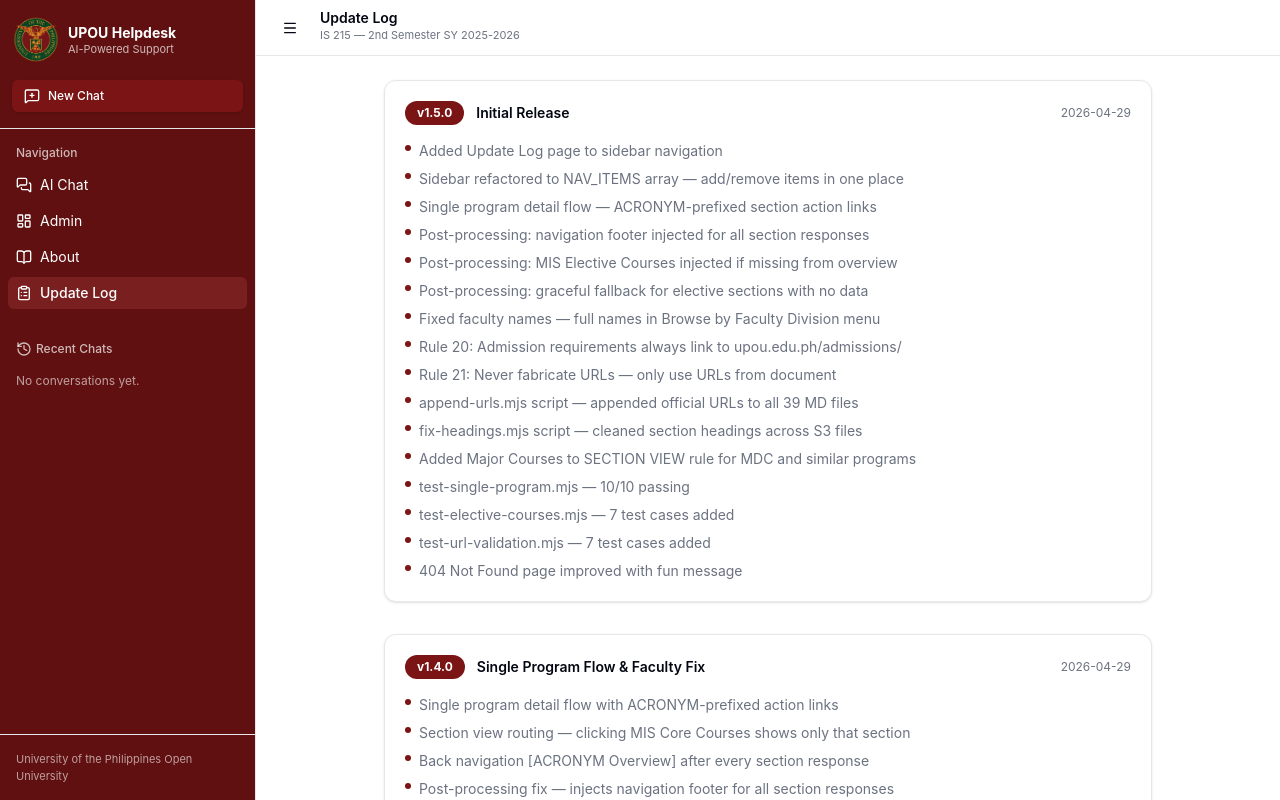
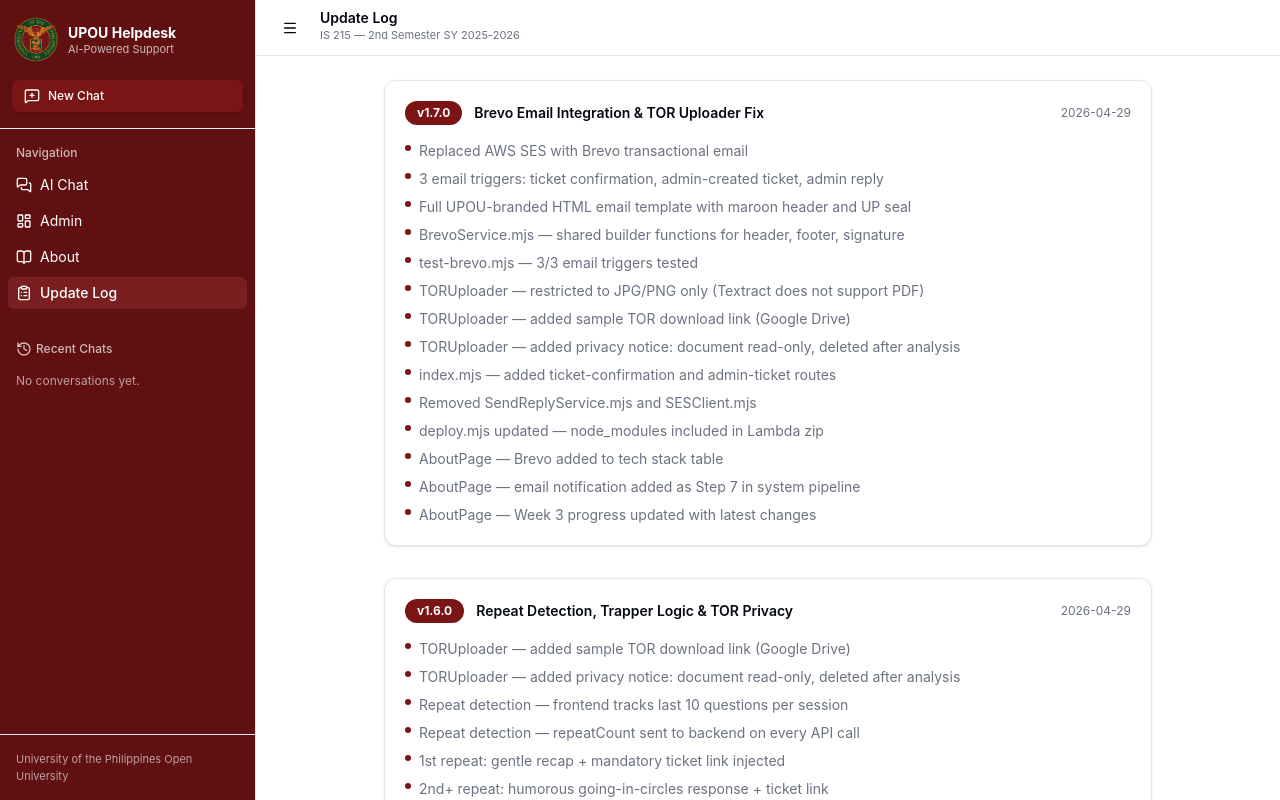
Before and after one commit to roycehorta/IS215_AI_Helpdesk_Assistant_Degree_Programs, a React (Vite) app in the folder frontend/: page /updates in a window 1280 px wide. Built offline with nearby package versions, Linux system fonts and the light colour scheme.

Commit message:
feature:Updated Uploader, About Page, Update Page and Brevo.

```diff
--- a/frontend/src/components/upou/TORUploader.tsx
+++ b/frontend/src/components/upou/TORUploader.tsx
@@ -7,8 +7,8 @@ interface TORUploaderProps {
   onResult: (recommendation: string) => void;
 }
 
-const ALLOWED_TYPES = ["image/jpeg", "image/jpg", "image/png", "application/pdf"];
-const ALLOWED_EXTENSIONS = [".jpg", ".jpeg", ".png", ".pdf"];
+const ALLOWED_TYPES = ["image/jpeg", "image/jpg", "image/png"];
+const ALLOWED_EXTENSIONS = [".jpg", ".jpeg", ".png"];
 const MAX_SIZE_MB = 5;
 
 export function TORUploader({ onResult }: TORUploaderProps) {
@@ -23,11 +23,11 @@ export function TORUploader({ onResult }: TORUploaderProps) {
     // Check extension
     const ext = "." + f.name.split(".").pop()?.toLowerCase();
     if (!ALLOWED_EXTENSIONS.includes(ext)) {
-      return `File type not supported. Please upload JPG, PNG, or PDF only. (.webp, .heic, and other formats are not accepted)`;
+      return `File type not supported. Please upload JPG and PNG only. (PDF, .webp, .heic, and other formats are not accepted)`;
     }
     // Check MIME type
     if (!ALLOWED_TYPES.includes(f.type)) {
-      return `Invalid file type: ${f.type}. Only JPG, PNG, and PDF are supported.`;
+      return `Invalid file type: ${f.type}. Only JPG and PNG are supported.`;
     }
     // Check size
     if (f.size > MAX_SIZE_MB * 1024 * 1024) {
@@ -124,7 +124,7 @@ export function TORUploader({ onResult }: TORUploaderProps) {
         <input
           ref={inputRef}
           type="file"
-          accept=".jpg,.jpeg,.png,.pdf"
+          accept=".jpg,.jpeg,.png"
           className="hidden"
           onChange={(e) => {
             const f = e.target.files?.[0];
@@ -159,10 +159,10 @@ export function TORUploader({ onResult }: TORUploaderProps) {
           <div className="space-y-2">
             <Upload className="h-7 w-7 text-primary/40 mx-auto" />
             <p className="text-sm font-medium text-gray-700">
-              Drop your TOR or Diploma here
+              Drop your Diploma or TOR here
             </p>
             <p className="text-xs text-gray-400">
-              JPG, PNG, PDF only · Max {MAX_SIZE_MB}MB
+              JPG, PNG only · Max {MAX_SIZE_MB}MB
             </p>
             <p className="text-[11px] text-red-400">
               ⚠️ .webp, .heic, and other formats are not supported
@@ -170,6 +170,28 @@ export function TORUploader({ onResult }: TORUploaderProps) {
           </div>
         )}
       </div>
+
+      {/* Sample file link */}
+      <p className="text-xs text-muted-foreground">
+        Don't have a file ready?{" "}
+        <a
+          href="https://drive.google.com/drive/folders/1K3t5O3o7u0Jm1Rjy502_xnHYyEJbUibw?usp=sharing"
+          target="_blank"
+          rel="noopener noreferrer"
+          className="text-primary underline hover:opacity-80"
+        >
+          Download a sample Diploma here
+        </a>
+      </p>
+
+      {/* Privacy notice */}
+      <p className="text-xs text-muted-foreground flex items-start gap-1">
+        <span className="shrink-0">🔒</span>
+        <span>
+          Your document is only read to generate program recommendations and is
+          never stored. It is deleted from our servers immediately after analysis.
+        </span>
+      </p>
 
       {/* Image preview */}
       {preview && (
--- a/frontend/src/pages/AboutPage.tsx
+++ b/frontend/src/pages/AboutPage.tsx
@@ -28,9 +28,10 @@ const TECH_STACK = [
   { layer: "Backend",   tech: "Node.js ESM, AWS Lambda"                               },
   { layer: "AI",        tech: "OpenAI GPT-4o mini"                                    },
   { layer: "Storage",   tech: "Amazon S3 — knowledge base & diploma uploads"          },
-  { layer: "Database",  tech: "Amazon DynamoDB — support tickets"                     },
+  { layer: "Database",  tech: "Amazon DynamoDB — support tickets & checklist"         },
   { layer: "OCR",       tech: "Amazon Textract — diploma text extraction"             },
   { layer: "API",       tech: "Amazon API Gateway (HTTP API)"                         },
+  { layer: "Email",     tech: "Brevo (nodemailer SMTP) — ticket confirmation & reply" },
 ];
 
 const UPOU_DOMAINS = [
@@ -85,6 +86,14 @@ const PROGRESS = [
       "README and architecture documentation written",
       "Stress-test questions prepared for demo video",
       "Textract bonus feature planned for diploma upload",
+      "Replaced AWS SES with Brevo transactional email",
+      "3 email triggers: ticket confirmation, admin-created, admin reply",
+      "TORUploader updated — JPG/PNG only, sample file link, privacy notice",
+      "Repeat detection added — gentle recap on 1st repeat, humor on 2nd+",
+      "Trapper logic refined — skips if bot already offered ticket",
+      "Decision matrix test suite — 15 test cases with token tracking",
+      "Repeat detection test suite — 7 test cases",
+      "System prompt expanded to 26 strict rules",
     ],
   },
 ];
@@ -194,7 +203,7 @@ export default function AboutPage() {
               An AI-powered helpdesk chatbot for UP Open University that answers questions about UPOU Degree Programs.
               It uses a RAG (Retrieval-Augmented Generation) pipeline — when a user asks a question, the system fetches
               relevant documents from S3 and sends them to OpenAI to generate an accurate, context-aware answer.
-              If the bot cannot answer, it automatically creates a support ticket in DynamoDB.
+              If the bot cannot answer, it automatically suggests opening a support ticket.
             </p>
             <div className="grid grid-cols-1 sm:grid-cols-3 gap-4">
               {[
@@ -264,8 +273,9 @@ export default function AboutPage() {
                 { step: "2", label: "Merge Memory",         desc: "Combine last 6 messages with current question for context"       },
                 { step: "3", label: "Extract Keywords",     desc: "Remove stop words and identify faculty/level keywords"           },
                 { step: "4", label: "Fetch S3 Context",     desc: "Retrieve matching .md documents from S3 knowledge base"         },
-                { step: "5", label: "Generate Answer",      desc: "Send documents + question to OpenAI GPT-4o mini"                },
-                { step: "6", label: "Return / Auto-Ticket", desc: "Return answer — if unanswerable, suggest a support ticket"      },
+                { step: "5", label: "Generate Answer",      desc: "Send documents + question to OpenAI GPT-4o mini with 26 rules"  },
+                { step: "6", label: "Return / Suggest Ticket", desc: "Return answer — if unanswerable, suggest a support ticket"   },
+                { step: "7", label: "Email Notification",   desc: "Brevo sends confirmation, admin-created, or reply email to student" },
               ].map((s, i, arr) => (
                 <div key={i} className="flex items-start gap-3">
                   <div className="flex flex-col items-center">
--- a/frontend/src/pages/ChatPage.tsx
+++ b/frontend/src/pages/ChatPage.tsx
@@ -200,7 +200,7 @@ const ChatPage: FC<ChatPageProps> = ({ chatState }) => {
           {showUploader && (
             <div className="mb-3 p-4 border border-primary/20 rounded-xl bg-primary/5">
               <p className="text-xs font-semibold text-primary mb-3">
-                📄 Upload your TOR or Diploma for personalized UPOU program
+                📄 Upload your Diploma or TOR for personalized UPOU program
                 recommendations
               </p>
               <TORUploader onResult={handleTORResult} />
--- a/frontend/src/pages/UpdateLogsPage.tsx
+++ b/frontend/src/pages/UpdateLogsPage.tsx
@@ -2,6 +2,51 @@
 import { SidebarTrigger } from "@/components/ui/sidebar";
 
 const UPDATES = [
+  {
+    version: "v1.7.0",
+    date: "2026-04-29",
+    items: [
+      "Replaced AWS SES with Brevo transactional email",
+      "3 email triggers: ticket confirmation, admin-created ticket, admin reply",
+      "Full UPOU-branded HTML email template with maroon header and UP seal",
+      "BrevoService.mjs — shared builder functions for header, footer, signature",
+      "test-brevo.mjs — 3/3 email triggers tested",
+      "TORUploader — restricted to JPG/PNG only (Textract does not support PDF)",
+      "TORUploader — added sample TOR download link (Google Drive)",
+      "TORUploader — added privacy notice: document read-only, deleted after analysis",
+      "index.mjs — added ticket-confirmation and admin-ticket routes",
+      "Removed SendReplyService.mjs and SESClient.mjs",
+      "deploy.mjs updated — node_modules included in Lambda zip",
+      "AboutPage — Brevo added to tech stack table",
+      "AboutPage — email notification added as Step 7 in system pipeline",
+      "AboutPage — Week 3 progress updated with latest changes",
+    ],
+  },
+  {
+    version: "v1.6.0",
+    date: "2026-04-29",
+    items: [
+      "TORUploader — added sample TOR download link (Google Drive)",
+      "TORUploader — added privacy notice: document read-only, deleted after analysis",
+      "Repeat detection — frontend tracks last 10 questions per session",
+      "Repeat detection — repeatCount sent to backend on every API call",
+      "1st repeat: gentle recap + mandatory ticket link injected",
+      "2nd+ repeat: humorous going-in-circles response + ticket link",
+      "Post-processing: ticket link guaranteed for all repeat responses",
+      "Trapper logic — skips trapper if bot already offered ticket in answer",
+      "Trapper logic — fires trapper if isRelevant false and no ticket in answer",
+      "Fixed acronym regex — WHAT no longer matches as program acronym",
+      "Rule 22: Faculty browsing shows ALL levels including doctorate",
+      "Rule 23: Tuition/credit transfer questions end with ticket suggestion",
+      "Rule 24: Out-of-scope redirect includes ticket suggestion",
+      "Rule 25: Real-time data questions redirect to UPOU website",
+      "Rule 26: Repeat detection humorous deflection with ticket link",
+      "System prompt updated to 26 strict rules",
+      "test-repeat-detection.mjs — 7 test cases added",
+      "test-decision-matrix.mjs — 15 test cases, token tracking per test",
+      "Bot Reasoning section added to README",
+    ],
+  },
   {
     version: "v1.5.0",
     date: "2026-04-29",
@@ -58,7 +103,7 @@ const UPDATES = [
     date: "2026-04-23",
     items: [
       "Textract integration — TOR/Diploma upload and analysis (Bonus Feature)",
-      "TORUploader component with drag-drop, JPG/PNG/PDF validation",
+      "TORUploader component with drag-drop, JPG/PNG validation",
       "S3 temp/ prefix for Textract uploads — auto-deleted after use",
       "Admin Dashboard — collapsible sidebar, mobile drawer",
       "TicketsView — paginated table with search, filter, sort",
@@ -126,7 +171,13 @@ const UpdateLogPage = () => {
                     {update.version}
                   </span>
                   <span className="text-sm font-semibold text-foreground">
-                    {update.version === "v1.4.0"
+                    {update.version === "v1.7.0"
+                      ? "Brevo Email Integration & TOR Uploader Fix"
+                      : update.version === "v1.6.0"
+                        ? "Repeat Detection, Trapper Logic & TOR Privacy"
+                        : update.version === "v1.5.0"
+                          ? "URL Validation, Elective Courses & Test Suite"
+                          : update.version === "v1.4.0"
                             ? "Single Program Flow & Faculty Fix"
                             : update.version === "v1.3.0"
                               ? "RAG Pipeline & Level Routing Fix"
```
Also changed, not shown: 1 other file (tests, documents, lock files or other folders). Lines whose indentation alone changed are shown as unchanged.
